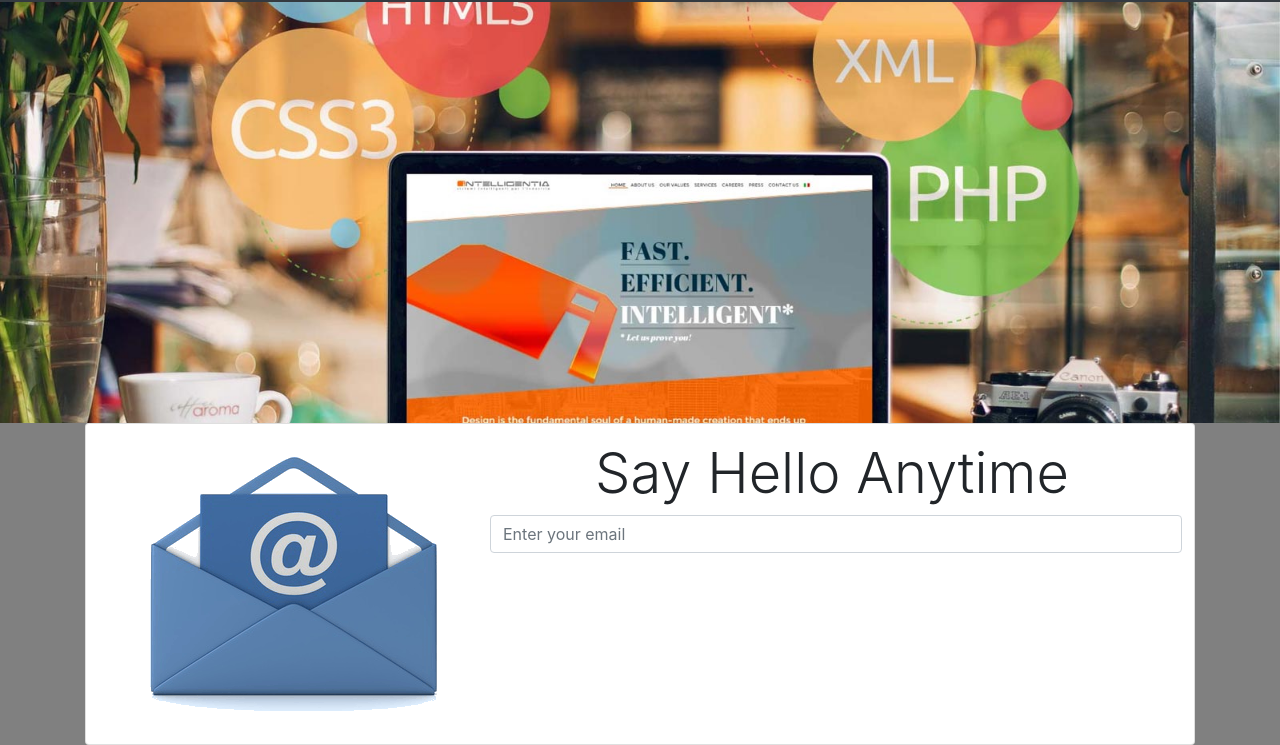
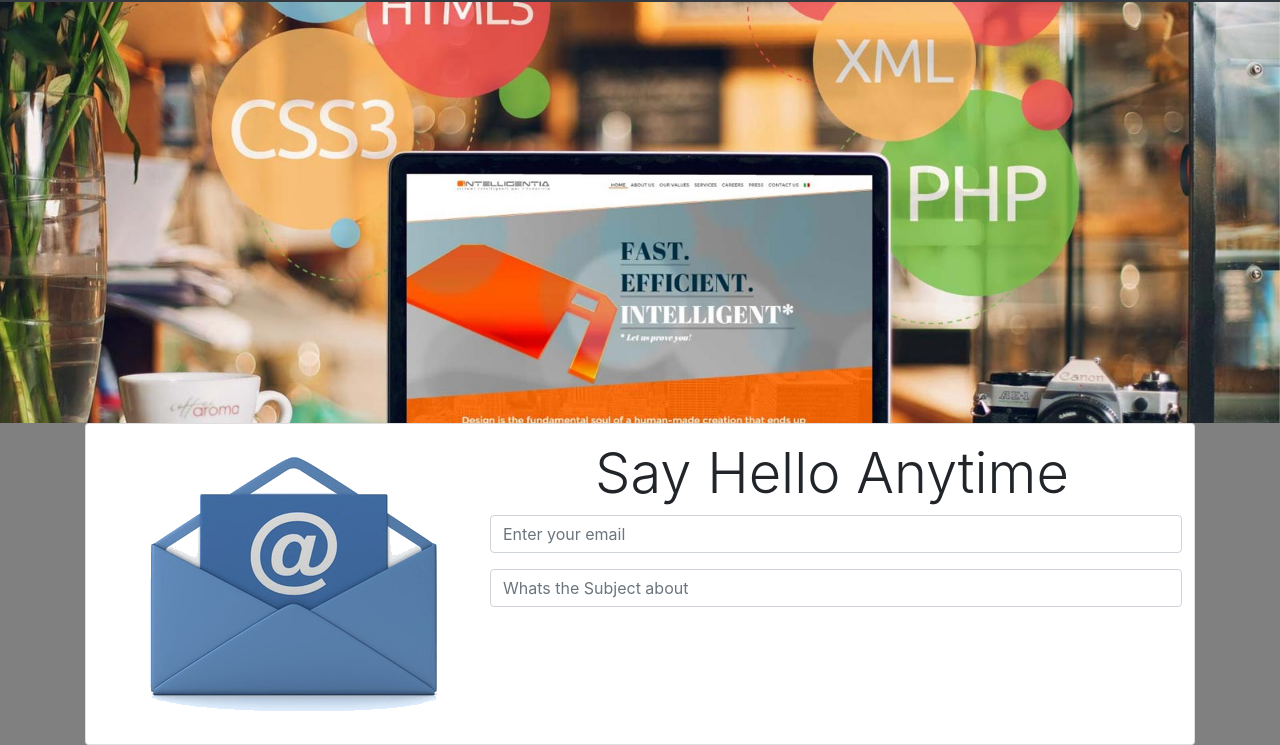
Before and after one commit to sterlingking1990/myportfolio, a plain HTML site: page contact.html in a window 1280 px wide. Shown: the part 77-822 px from the top of the page. Drawn offline with nearby package versions, Linux system fonts and the light colour scheme.

Commit message:
add subject input for contact

```diff
--- a/contact.html
+++ b/contact.html
@@ -54,6 +54,9 @@
                                 <div class="form-group">
                                     <input type="email" class="form-control mx-1" placeholder="Enter your email"/>
                                 </div>
+                                <div class="form-group">
+                                    <input type="text" class="form-control mx-1" placeholder="Whats the Subject about" />
+                                </div>
                             </div>
                         </div>
                     </div>
```
